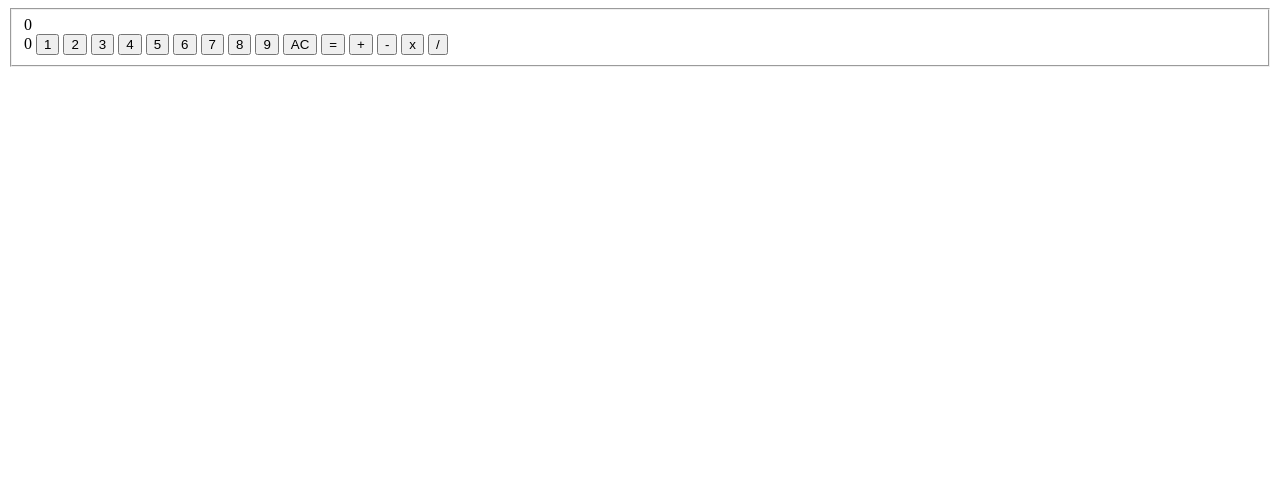
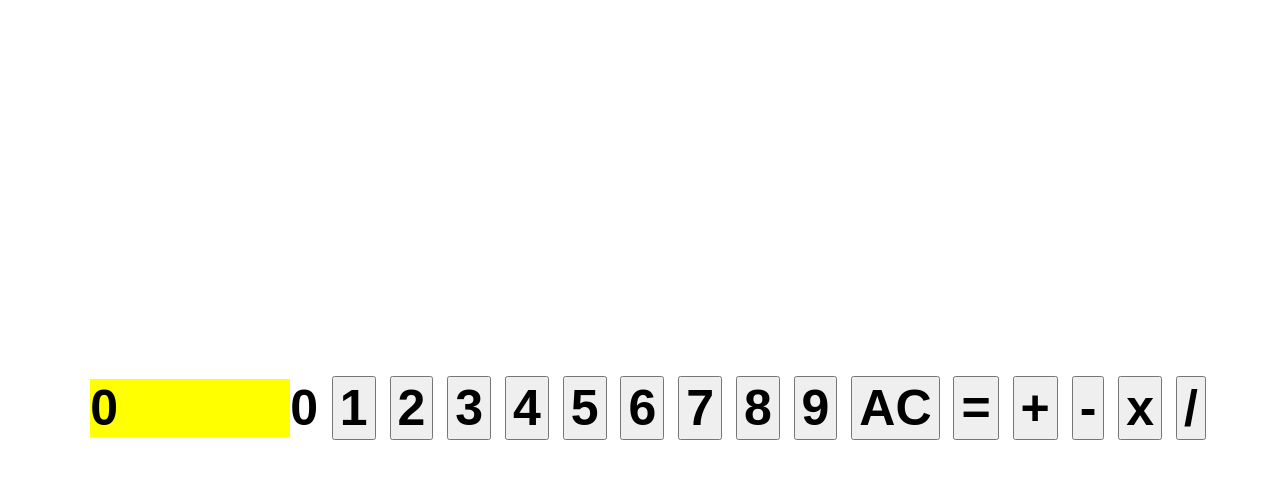
Before and after one commit to acarusillo/Calculator2_W2, a plain HTML site: page index.html in a window 1280 px wide. Drawn offline with Linux system fonts and the light colour scheme.

Commit message:
CSS .button is edited

```diff
--- a/index.html
+++ b/index.html
@@ -10,8 +10,7 @@
         <link rel="stylesheet" href="styles.css">
     </head>
     <body>
-     <fieldset id="container">
-        <div class="calculator">
+     <div class="container">
          <div class="output">0</div>
           <div class="buttons_value"
             <button class="button" type="button" value="0">0</button>
@@ -24,7 +23,7 @@
             <button class="button" type="button" value="7">7</button>
             <button class="button" type="button" value="8">8</button>
             <button class="button" type="button" value="9">9</button>
-            <button class="button" type="button" value="AC">AC</button>
+            <button id="resetButton" class="button" type="button" value="AC">AC</button>
             <button class="button" type="button" value="=">=</button>
             <button class="button" type="button" value="+">+</button>
             <button class="button" type="button" value="-">-</button>
@@ -33,6 +32,6 @@
            </div>
           </div>
 
-        <script src="" async defer></script>
+        <script src="app.js" async defer></script>
     </body>
 </html>
--- a/styles.css
+++ b/styles.css
@@ -0,0 +1,29 @@
+body {
+    background-color: #blue;
+	font-family: sans-serif;
+}
+.container {
+    display: flex;
+	align-items: center;
+    height: 100vh;
+	width: 100vw;
+	justify-content: center;
+
+}
+
+.output {
+   background-color: yellow;
+   width: 200px;
+   font-weight: bold;
+   font-size: 50px;
+}
+
+.buttons_value {
+   font-weight: bold;
+   font-size: 50px;
+}
+
+.button {
+   font-weight: bold;
+   font-size: 50px;
+}
```
